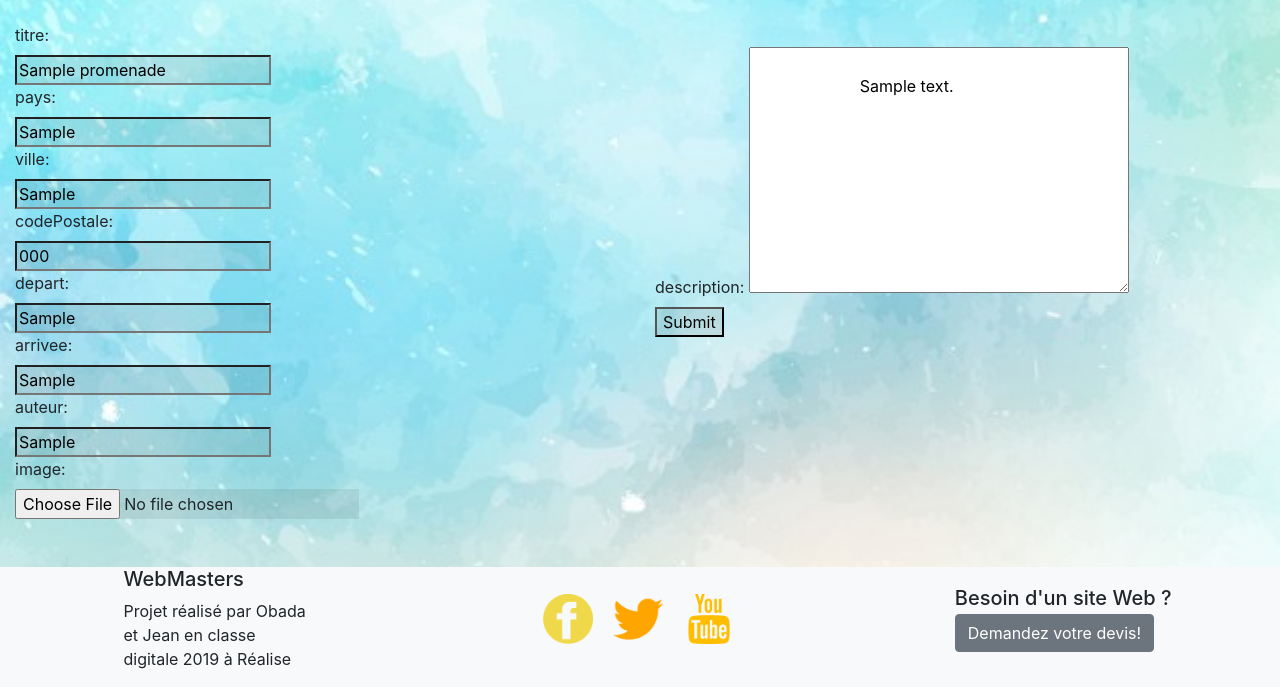
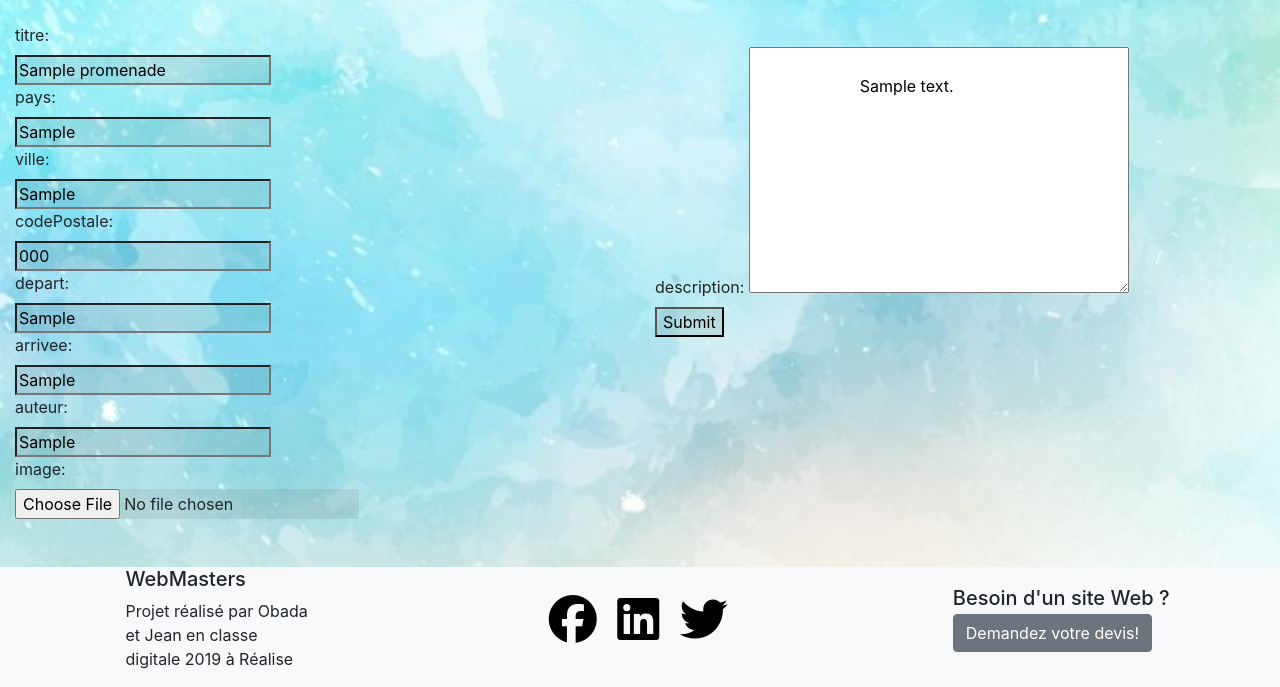
Before and after one commit to jeanTimWEB/Obada-et-Jean, a PHP site: page /modifier.php?id=1 in a window 1280 px wide. Shown: the part 113-800 px from the top of the page. Run offline with PHP 8.4, Linux system fonts and the light colour scheme; tables that the repository leaves empty or names only in its code hold one stand-in row (values such as "Sample post"); some libraries are stand-ins or nearby versions.

Commit message:
fixed color social link

```diff
--- a/www/modifier.php
+++ b/www/modifier.php
@@ -22,6 +22,7 @@ require_once "database.php";
     <link rel="stylesheet" href="https://stackpath.bootstrapcdn.com/bootstrap/4.3.1/css/bootstrap.min.css"
         integrity="sha384-ggOyR0iXCbMQv3Xipma34MD+dH/1fQ784/j6cY/iJTQUOhcWr7x9JvoRxT2MZw1T" crossorigin="anonymous">
     <link rel="stylesheet" href="style.css">
+    <script src="https://kit.fontawesome.com/bf302c0b12.js"></script>
     <meta charset="utf-8">
 </head>
 
@@ -149,21 +150,20 @@ require_once "database.php";
                 <!-- Social buttons -->
                 <ul class="list-unstyled list-inline txt-center">
                     <li class="list-inline-item">
-                            <a class="btn-floating btn-fb mx-1" href="https://www.facebook.com/"><img
-                                class="icon"       src="assets/icon-FB.png" alt="" width="50">
+                        <a class="btn-floating btn-fb mx-1" href="https://www.facebook.com/">
+                        <i class="fab fa-facebook"></i>
                         </a>
                     </li>
                     <li class="list-inline-item">
                         <a class="btn-floating btn-tw mx-1" href="https://www.linkedin.com/">
-                                <img class="icon" src="assets/icon-Twitter.png" alt="" width="50">
+                        <i class="fab fa-linkedin"></i>
                         </a>
                     </li>
                     <li class="list-inline-item">
                         <a class="btn-floating btn-gplus mx-1" href="https://twitter.com">
-                                <img class="icon" src="assets/icon-YT.png" alt="" width="50">
+                        <i class="fab fa-twitter"></i>
                         </a>
                     </li>
-
                 </ul>
                 <!-- Social buttons -->
 
```
Lines whose indentation alone changed are shown as unchanged.
